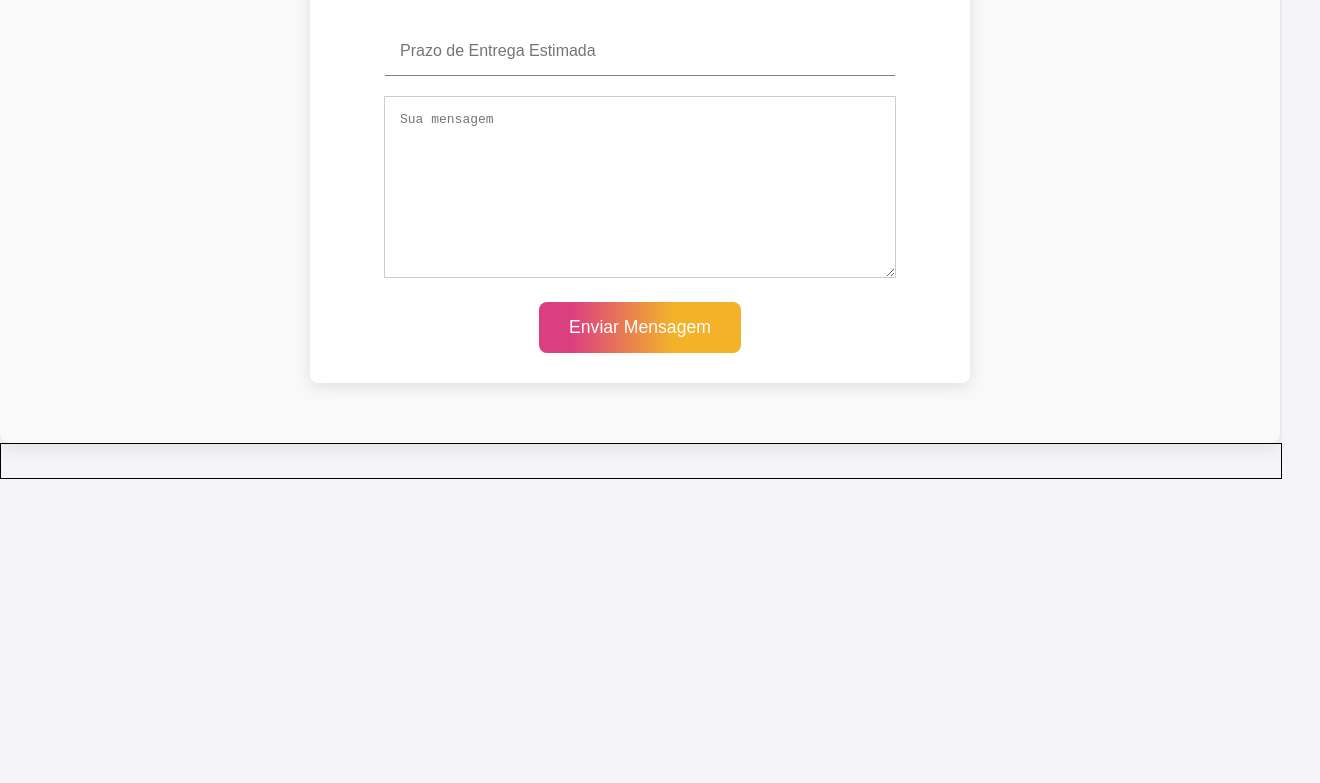
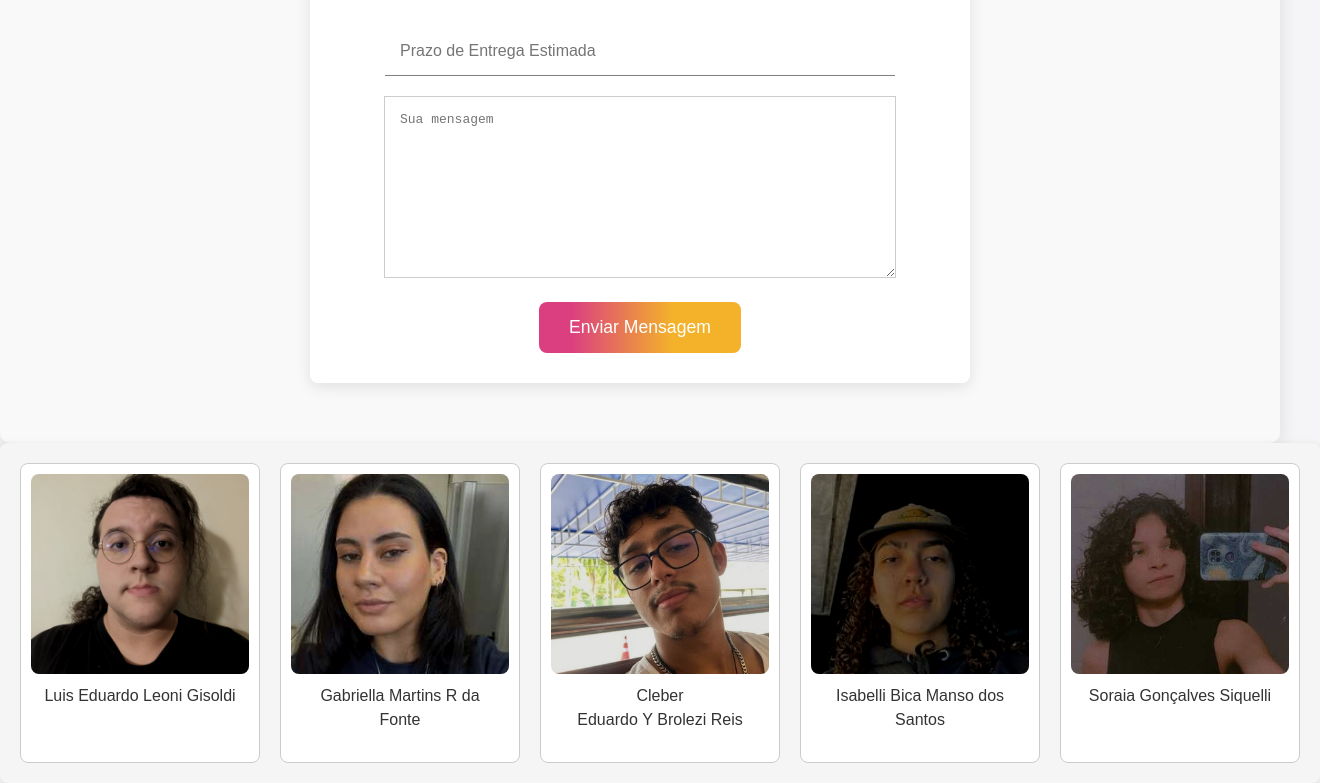
Before and after one commit to sourceGabriel/osav, a plain HTML site: page index.html in a window 1280 px wide. Shown: the part 3457-4240 px from the top of the page, 1320 px wide, since content can reach past the window. Before the commit the page ends 3936 px from the top, so only its background shows below. Drawn offline with Linux system fonts and the light colour scheme.

Commit message:
Desenvolvimento Parte 03 - Front End

```diff
--- a/index.html
+++ b/index.html
@@ -142,30 +142,35 @@
 
     </div>
 
+
+
+    <div id="secao_time">
         <div id="time">
-
             <div class="pessoa_time">
-            <img src="" alt="">
-            <p></p>
+                <img src="images/EduuuFoto.jpeg" alt="" class="imagemretangular">
+                <p>Luis Eduardo Leoni Gisoldi
+                </p>
             </div>
             <div class="pessoa_time">
-            <img src="" alt="">
-            <p></p>
+                <img src="images/GabiFoto.jpeg" alt="">
+                <p>Gabriella Martins R da Fonte
+                </p>
             </div>
             <div class="pessoa_time">
-            <img src="" alt="">
-            <p></p>
+                <img src="images/CleberFoto.jpeg" alt="">
+                <p>Cleber Eduardo Y Brolezi Reis
+                </p>
             </div>
             <div class="pessoa_time">
-            <img src="" alt="">
-            <p></p>
+                <img src="images/IsaFoto.jpeg" alt="">
+                <p>Isabelli Bica Manso dos Santos
+                </p>
             </div>
             <div class="pessoa_time">
-            <img src="" alt="">
-            <p></p>
+                <img src="images/SoFoto.jpeg" alt="">
+                <p>Soraia Gonçalves Siquelli</p>
             </div>
-
-
+        </div>
     </div>
 
 </body>
--- a/style.css
+++ b/style.css
@@ -411,8 +411,64 @@ form button {
     transform: scale(1.05); /* Leve aumento no tamanho */
 }
 /*Time*/
-#time{
+#time {
+    display: grid; /* Usando grid para organizar os cards */
+    grid-template-columns: repeat(5, 1fr); /* 5 colunas de tamanho igual */
+    gap: 20px; /* Espaçamento entre os cards */
+    width: 100%; /* Ocupa 100% da largura disponível */
+    padding: 20px; /* Espaçamento interno */
+    background-color: #f5f5f5; /* Fundo suave para a seção */
+    border-radius: 8px; /* Bordas arredondadas para a seção */
+    box-shadow: 0 2px 8px rgba(0, 0, 0, 0.1); /* Sombra leve na seção */
+}
+
+.pessoa_time {
+    border: 1px solid #ccc; /* Borda suave para os cards */
     display: flex;
-    width: 100%;
-    border: 1px solid black;
+    flex-direction: column;
+    align-items: center; /* Alinha a imagem e o texto no centro */
+    justify-content: flex-start; /* Centraliza os itens */
+    height: 300px; /* Altura fixa para os cards */
+    width: 100%; /* Largura do card */
+    box-sizing: border-box; /* Inclui bordas e padding no cálculo do tamanho */
+    padding: 10px; /* Espaçamento interno */
+    border-radius: 8px; /* Bordas arredondadas */
+    background-color: #fff; /* Fundo branco para os cards */
+    transition: transform 0.3s, box-shadow 0.3s; /* Efeitos de transição */
 }
+
+.pessoa_time:hover {
+    transform: translateY(-5px); /* Eleva o card ao passar o mouse */
+    box-shadow: 0 4px 12px rgba(0, 0, 0, 0.2); /* Sombra mais intensa ao hover */
+}
+
+.pessoa_time img {
+    width: 100%; /* A largura da imagem será ajustada automaticamente para 100% */
+    height: 200px; /* Força a altura da imagem a ser 200px */
+    object-fit: cover; /* Faz a imagem preencher completamente o espaço do card, cortando se necessário */
+    border-radius: 8px; /* Bordas arredondadas para a imagem */
+    display: block; /* Remove o espaço em branco abaixo da imagem */
+    filter: brightness(0.85) contrast(1.1); /* Filtros para um efeito mais profissional */
+    transition: filter 0.3s; /* Transição suave para o filtro */
+}
+
+.pessoa_time:hover img {
+    filter: brightness(1) contrast(1.2); /* Realça a imagem ao passar o mouse */
+}
+
+.pessoa_time p {
+    margin-top: 10px; /* Espaçamento acima do texto */
+    text-align: center; /* Alinha o texto no centro */
+    font-size: 1em; /* Tamanho da fonte */
+    color: #333; /* Cor do texto */
+    font-family: 'Arial', sans-serif; /* Fonte limpa e moderna */
+    font-weight: 500; /* Peso da fonte para mais destaque */
+    line-height: 1.5; /* Melhora a legibilidade com mais espaçamento entre linhas */
+    padding: 0 10px; /* Espaçamento lateral para evitar que o texto grude nas bordas */
+}
+
+/* Adicionando um efeito sutil ao texto ao passar o mouse */
+.pessoa_time:hover p {
+    color: #007BFF; /* Altera a cor do texto ao passar o mouse */
+    transition: color 0.3s; /* Transição suave para a mudança de cor */
+}
```
Also changed, not shown: images/CleberFoto.jpeg (added), images/EduFoto.jpeg (added), images/EduardoFoto.jpeg (added), images/EduardoFotoTeste4.jpeg (added), images/EduuuFoto.jpeg (added), images/GabiFoto.jpeg (added), images/IsaFoto.jpeg (added), images/SoFoto.jpeg (added), images/WhatsApp Image 2024-11-05 at 21.44.08 (1).jpeg (added), images/WhatsApp Image 2024-11-05 at 21.44.08 (2).jpeg (added), images/WhatsApp Image 2024-11-05 at 21.44.08 (3).jpeg (added), images/WhatsApp Image 2024-11-05 at 21.44.08.jpeg (added), images/WhatsApp Image 2024-11-05 at 21.45.54.jpeg (added), images/WhatsApp Image 2024-11-05 at 21.45.59.jpeg (added). Lines whose indentation alone changed are shown as unchanged.
